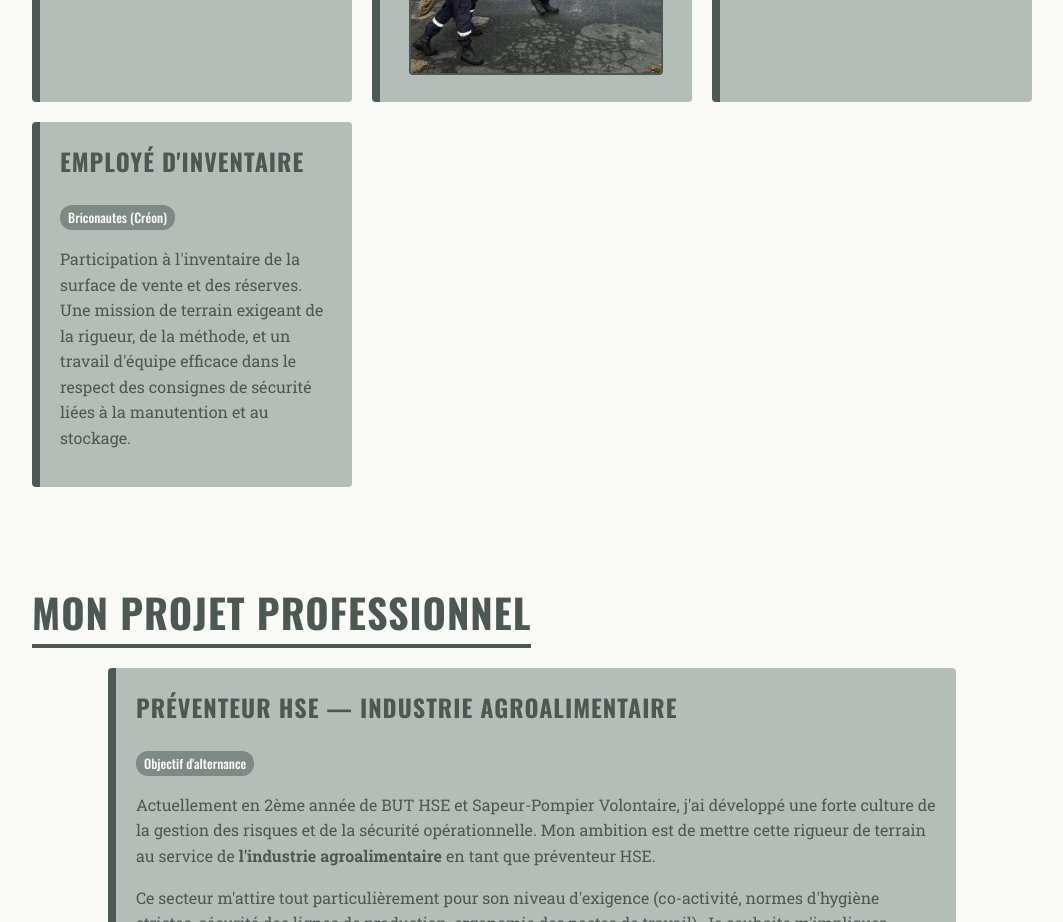
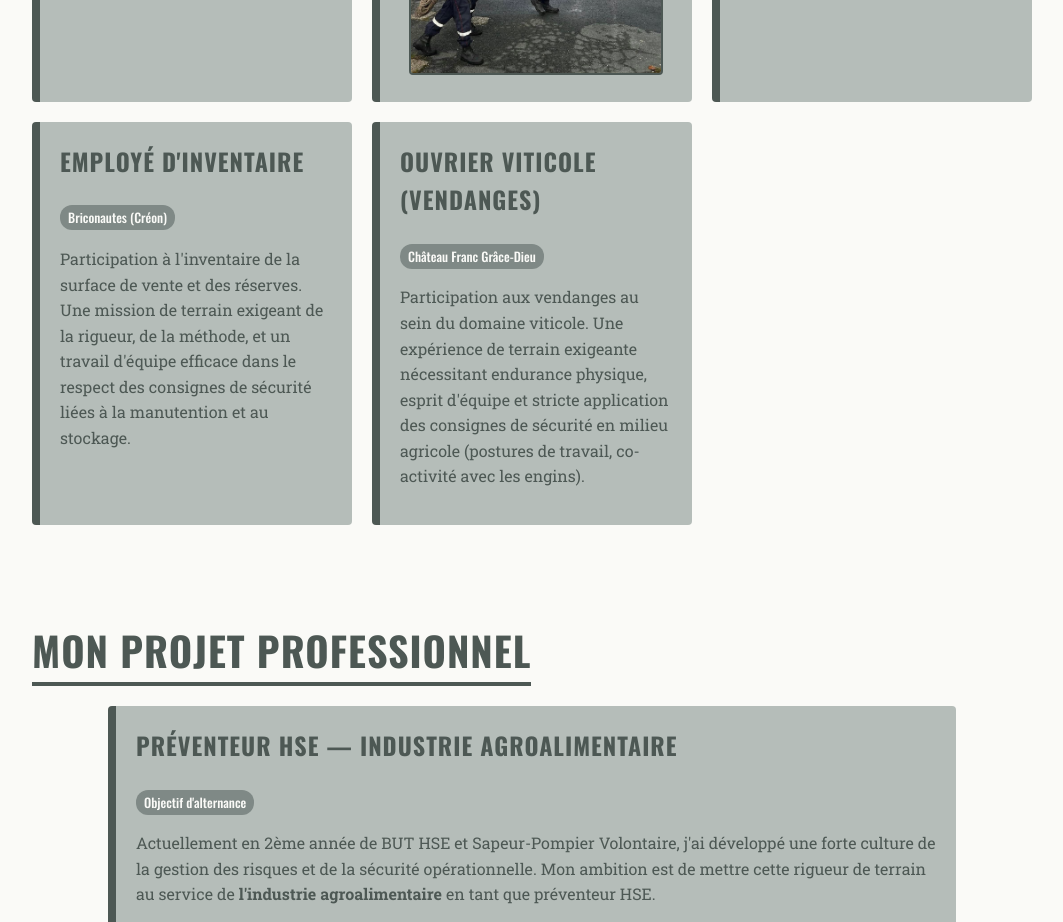
Before and after one commit to alexandretrnt/Portfolio-alexandre-Truant, a plain HTML site: page index.html in a window 1280 px wide. Shown: the part 2194-3116 px from the top of the page, without its empty margins (108-1171 px from the left). Drawn offline with nearby package versions, Linux system fonts and the light colour scheme.

Commit message:
Update index.html

```diff
--- a/index.html
+++ b/index.html
@@ -287,6 +287,12 @@
                     <span class="tag">Briconautes (Créon)</span>
                     <p>Participation à l'inventaire de la surface de vente et des réserves. Une mission de terrain exigeant de la rigueur, de la méthode, et un travail d'équipe efficace dans le respect des consignes de sécurité liées à la manutention et au stockage.</p>
                 </div>
+                <!-- CARTE 5 : VENDANGES -->
+                <div class="card">
+                    <h3>Ouvrier viticole (Vendanges)</h3>
+                    <span class="tag">Château Franc Grâce-Dieu</span>
+                    <p>Participation aux vendanges au sein du domaine viticole. Une expérience de terrain exigeante nécessitant endurance physique, esprit d'équipe et stricte application des consignes de sécurité en milieu agricole (postures de travail, co-activité avec les engins).</p>
+                </div>
 
             </div>
         </section>
```
